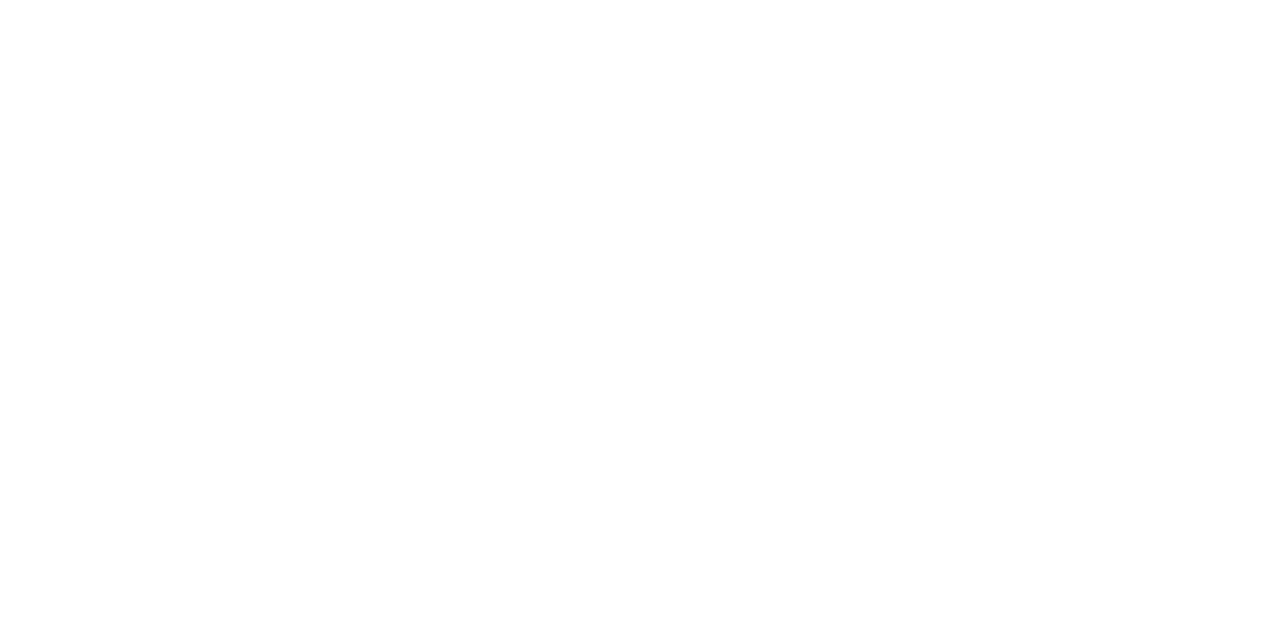
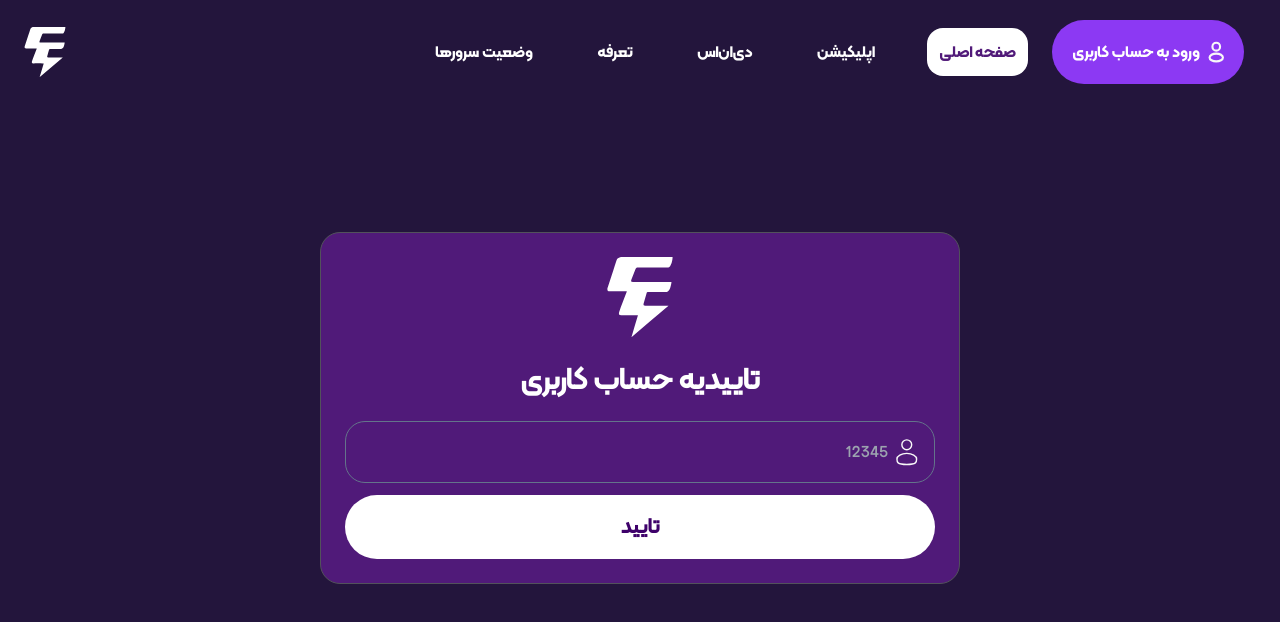
Before and after one commit to mahjs/Rayka-Electro, a React (Vite) app: page /activate-email in a window 1280 px wide. Before the commit this address had no page. Shown: the top 622 px of the page. Built offline with nearby package versions, Linux system fonts and the light colour scheme.

Commit message:
add activate email page

```diff
--- /dev/null
+++ b/src/pages/signUp/activateEmail/ActivateEmail.tsx
@@ -0,0 +1,21 @@
+import React from 'react';
+import Navbar from '../../../components/navbar/Navbar';
+import LoginImg from '../../../assets/images/login.webp';
+import LazyImage from '../../../components/ui/LazyImage';
+import ActivateEmailForm from './ActivateEmailForm';
+
+const ActivateEmail: React.FC = () => {
+  return (
+    <div className={`overflow-x-hidden h-[100vh] bg-[#23153c]`}>
+      <Navbar swiper={null} currentIndex={0} />
+      <div className="flex flex-wrap w-full h-full justify-evenly items-center px-4 md:px-0 mt-3">
+        <ActivateEmailForm />
+        <div className="sign-img hidden 2xl:flex w-[50%]">
+          <LazyImage src={LoginImg} alt="Login Image" />
+        </div>
+      </div>
+    </div>
+  );
+};
+
+export default ActivateEmail;
--- /dev/null
+++ b/src/pages/signUp/activateEmail/ActivateEmailForm.tsx
@@ -0,0 +1,100 @@
+import React from 'react';
+import Logo from '../../../assets/images/Logo.svg';
+import { useForm, SubmitHandler, FieldError, UseFormRegister } from 'react-hook-form';
+import { useNavigate } from 'react-router-dom';
+import storage from '../../../services/storage';
+import config from '../../../services/config';
+
+interface FormValues {
+  code: string;
+}
+
+interface InputFieldProps {
+  name: string;
+  placeholder: string;
+  register: UseFormRegister<any>;
+  error?: FieldError | undefined;
+  type: string;
+  icon?: JSX.Element;
+  validation?: any;
+  widthClass?: string;
+}
+
+const ActivateEmailForm: React.FC = () => {
+  const navigate = useNavigate();
+
+  const {
+    register,
+    handleSubmit,
+    reset,
+    formState: { errors },
+  } = useForm<FormValues>();
+
+  const onSubmit: SubmitHandler<FormValues> = (data) => {
+    const otp_token = storage.get(config.otpTokenName);
+  };
+
+  return (
+    <div className="bg-[#501a79] sm:mb-4 rounded-[1.25rem] border border-zinc-600 w-full md:w-[50%] 2xl:w-[25%] mt-2 p-6 flex flex-col items-center space-y-6">
+      <img loading="lazy" src={Logo} alt="Logo-login" className="w-20 h-20" />
+      <h2 className="text-white text-3xl font-bold">تاییدیه حساب کاربری</h2>
+      <form onSubmit={handleSubmit(onSubmit)} className="w-full max-w-[100%] flex flex-wrap justify-between text-white">
+        <InputField
+          name="code"
+          placeholder="12345"
+          register={register}
+          error={errors.code}
+          type="text"
+          icon={
+            <svg xmlns="http://www.w3.org/2000/svg" width="23" height="28" viewBox="0 0 23 28" fill="none">
+              <path
+                d="M11.39 11.5812C14.2592 11.5812 16.5851 9.25532 16.5851 6.38619C16.5851 3.51705 14.2592 1.19116 11.39 1.19116C8.52092 1.19116 6.19502 3.51705 6.19502 6.38619C6.19502 9.25532 8.52092 11.5812 11.39 11.5812Z"
+                stroke="#F8F8F8"
+                strokeWidth="1.5"
+              />
+              <path
+                d="M21.7801 21.3219C21.7801 24.5493 21.7801 27.1663 11.39 27.1663C1 27.1663 1 24.5493 1 21.3219C1 18.0945 5.65214 15.4775 11.39 15.4775C17.128 15.4775 21.7801 18.0945 21.7801 21.3219Z"
+                stroke="#F8F8F8"
+                strokeWidth="1.5"
+              />
+            </svg>
+          }
+        />
+        <button type="submit" className="w-full bg-white rounded-full text-[#3E016A] text-[1.3125rem] font-[600] p-4">
+          تایید
+        </button>
+      </form>
+    </div>
+  );
+};
+
+const InputField: React.FC<InputFieldProps> = ({ name, placeholder, register, error, type, icon, validation }) => {
+  return (
+    <>
+      <style>
+        {`
+        .input-autofill:-webkit-autofill {
+          -webkit-box-shadow: 0 0 0 30px #501a79 inset;
+          -webkit-text-fill-color: #fcfcfc;
+        }
+      `}
+      </style>
+      <div
+        className={`flex items-center border w-full ${
+          error ? 'border-red-500 my-3' : 'border-slate-500 focus-within:border-white'
+        } p-4 mb-3 rounded-[1.25rem] bg-transparent`}
+      >
+        {icon}
+        <input
+          {...register(name, validation)}
+          className="bg-transparent border-none outline-none pl-2 mr-2 w-full text-white input-autofill"
+          type={type}
+          placeholder={placeholder}
+        />
+      </div>
+      {error && <span className="text-red-500 text-xs">{error.message}</span>}
+    </>
+  );
+};
+
+export default ActivateEmailForm;
--- a/src/routes/Routes.tsx
+++ b/src/routes/Routes.tsx
@@ -1,6 +1,7 @@
 import Dashboard from '../pages/dashboard/Dashboard';
 import Home from '../pages/home/Home';
 import Login from '../pages/login/Login';
+import ActivateEmail from '../pages/signUp/activateEmail/ActivateEmail';
 import SignUp from '../pages/signUp/signUp';
 
 export const mainRoutes = [
@@ -19,6 +20,11 @@
     element: <SignUp />,
     title: 'signup',
   },
+  {
+    path: '/activate-email',
+    element: <ActivateEmail />,
+    title: 'activateEmail',
+  },
 ];
 
 export const protectedRoutes = [
```
